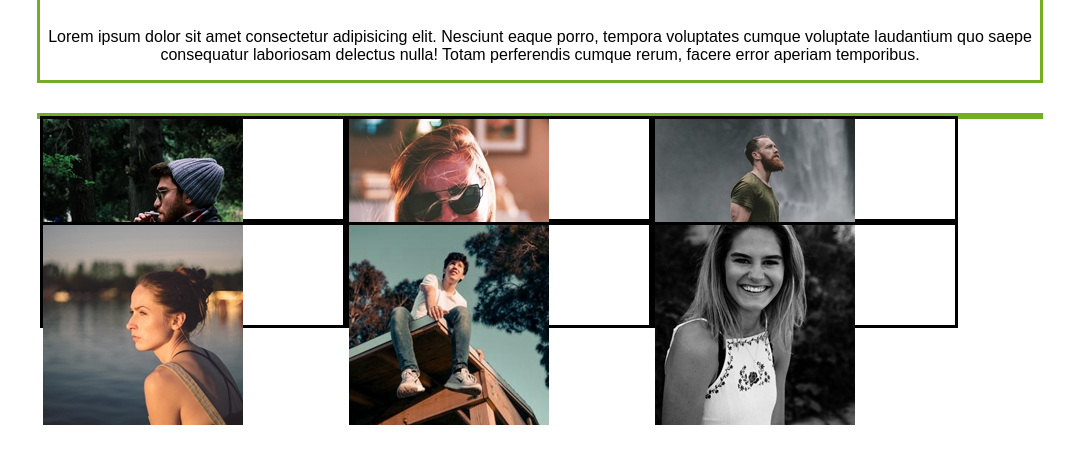
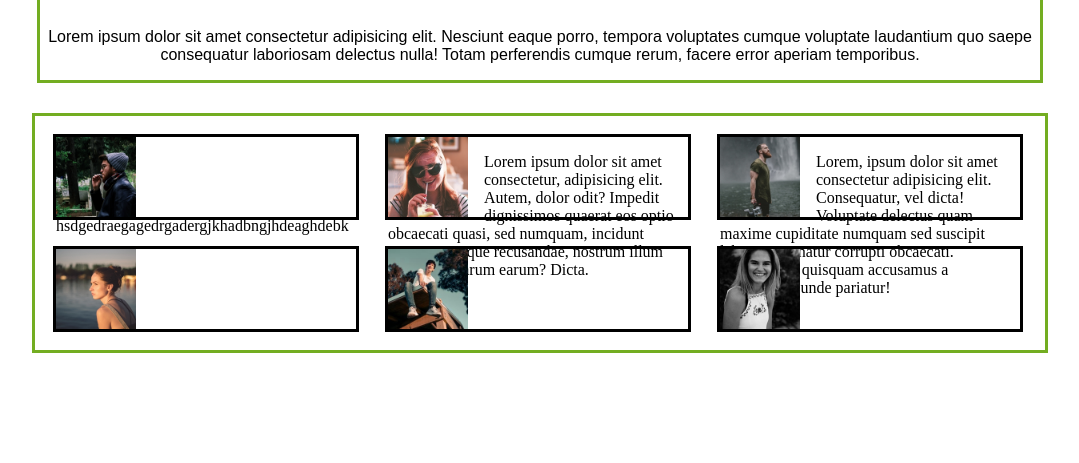
Before and after one commit to salvatoredepaola/html-css-float-cards, a plain HTML site: page index.html in a window 1280 px wide. Shown: the part 111-574 px from the top of the page, without its empty margins (100-1179 px from the left). Drawn offline with Linux system fonts and the light colour scheme.

Commit message:
box allineati

```diff
--- a/css/style.css
+++ b/css/style.css
@@ -15,13 +15,23 @@ h1{
     font-family: Arial, Helvetica, sans-serif;
 }
 .box{
+    overflow: auto;
+    padding: 5px;
     width: 1000px;
-    margin: 30px auto;
+    margin: auto;
     border: 3px solid #73AD21;
 }
 .minibox{
+    margin: auto;
+    margin: 13px;
     width: 300px;
-    height: 100px;
+    height: 80px;
     border: 3px solid black;
     float: left;
 }
+img{
+    float: left;
+    width: 80px;
+    height: 80px;
+    margin-right: 1rem;
+}
--- a/index.html
+++ b/index.html
@@ -24,16 +24,19 @@
 
             <div class="minibox">
                 <img src="img/male1.png" alt="">
+                <p>hsdgedraegagedrgadergjkhadbngjhdeaghdebk</p>
 
             </div>
 
             <div class="minibox">
                 <img src="img/female1.png" alt="">
+                <p>Lorem ipsum dolor sit amet consectetur, adipisicing elit. Autem, dolor odit? Impedit dignissimos quaerat eos optio obcaecati quasi, sed numquam, incidunt veniam cumque recusandae, nostrum illum quisquam harum earum? Dicta.</p>
 
             </div>
 
             <div class="minibox">
                 <img src="img/male2.png" alt="">
+                <p>Lorem, ipsum dolor sit amet consectetur adipisicing elit. Consequatur, vel dicta! Voluptate delectus quam maxime cupiditate numquam sed suscipit labore aspernatur corrupti obcaecati. Perspiciatis, quisquam accusamus a dignissimos unde pariatur!</p>
 
             </div>
 
```
